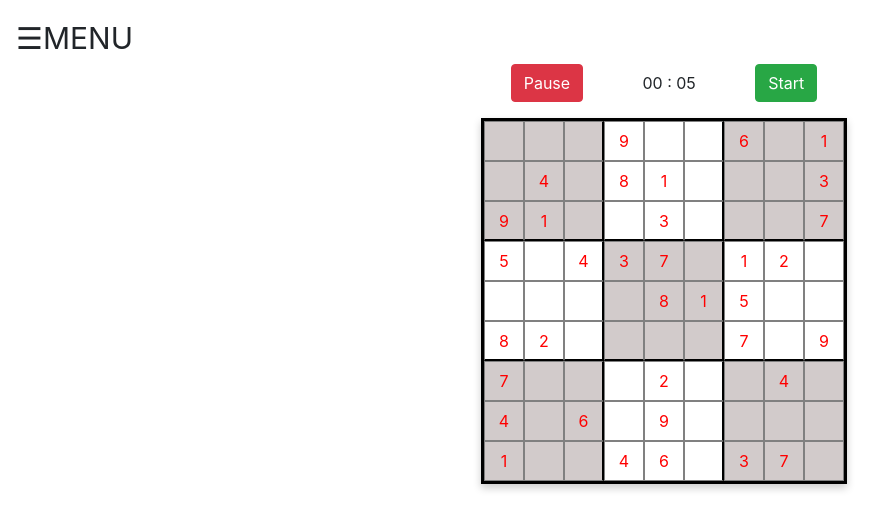
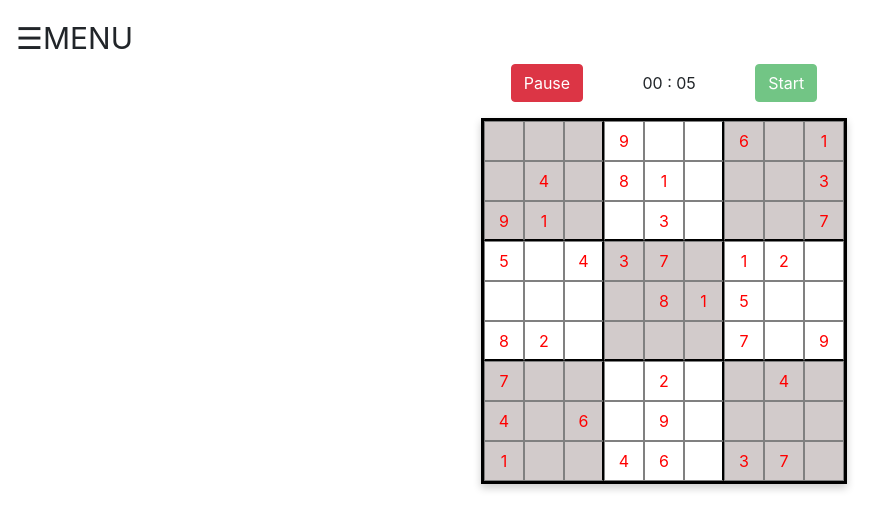
Before and after one commit to fawzy2010eng/suduko, a plain HTML site: page index.html in a window 1280 px wide. Shown: the whole page, without its empty margins (0-895 px from the left). Drawn offline with Linux system fonts and the light colour scheme.

Commit message:
Update index.html

```diff
--- a/index.html
+++ b/index.html
@@ -38,7 +38,7 @@
                 <div class="collection mb-3">
                     <button class="stop btn btn-danger" >Pause</button>
                     <div class="timer">00 : 00</div>
-                    <button class="start btn btn-success" >Start</button>
+                    <button class="start btn btn-success" disabled>Start</button>
                 </div>
                 <div class="flip-card">
                     <div class="flip-card-inner">
```
